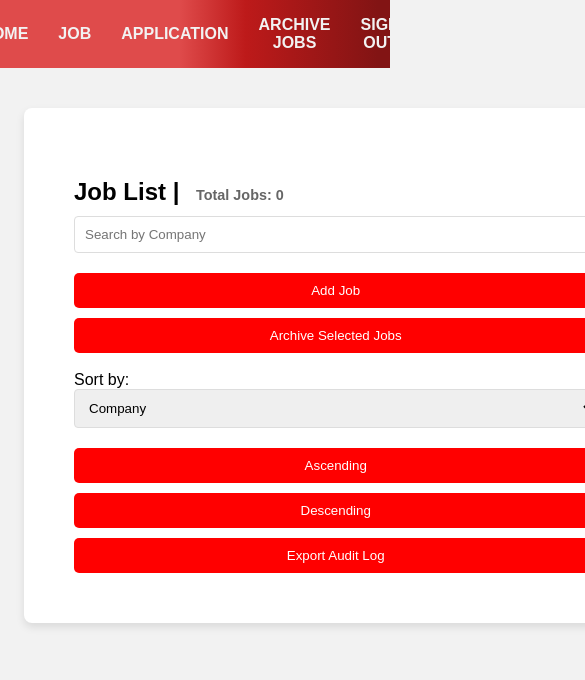
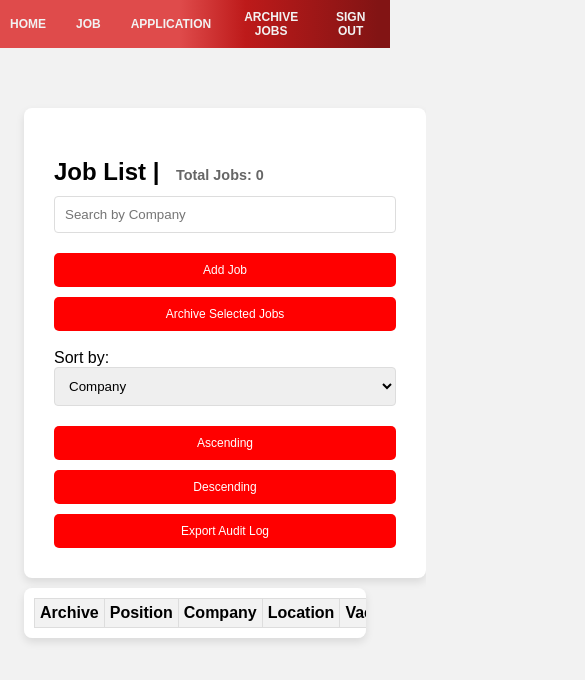
Before and after one commit to colde21/coworkwebPortal, a website with bundled scripts: page admin/job.html in a window 390 px wide. Shown: the top 680 px of the page, 585 px wide, since content can reach past the window. Built offline with nearby package versions, Linux system fonts and the light colour scheme; no server answers.

Commit message:
responsive job list table

```diff
--- a/admin/job.css
+++ b/admin/job.css
@@ -48,22 +48,23 @@ body {
 .job-container {
     padding: 16px;
     padding-top: 100px;
-    margin-top: 1px; /* Reduced margin to bring the container closer to the navbar */
+    margin-top: 1px;
     display: flex;
-    justify-content: space-between;
-    gap: 10px; /* Add a small gap between the two sections */
+    flex-wrap: wrap; /* Allows the content to wrap */
+    gap: 10px;
 }
 
 .job-actions {
     align-content: center;
     display: flex;
     flex-direction: column;
-    padding: 50px;
+    padding: 30px;
     background-color: white;
-    box-shadow: 0 4px 8px rgba(0, 0, 0, 0.1); /* Add shadow for depth */
-    border-radius: 8px;  /* Slightly rounded corners */
-    flex-shrink: 0; /* Prevent the actions column from shrinking */
-    transition: transform 0.2s ease-in-out; /* Smooth transition for hover effect */
+    box-shadow: 0 4px 8px rgba(0, 0, 0, 0.1);
+    border-radius: 8px;
+    flex-shrink: 0;
+    width: 100%;
+    max-width: 250px;
 }
 
 .job-actions h2 {
@@ -121,6 +122,7 @@ body {
 table {
     width: 100%;
     border-collapse: collapse;
+    min-width: 600px; /* Set minimum width for table for smaller viewports */
 }
 
 th, td {
@@ -132,15 +134,14 @@ th, td {
 th {
     background-color: #f2f2f2;
 }
-
 .jable {
     display: flex;
     padding: 30px;
-    width: 75%;
+    width: 76%; /* Adjust width */
     background-color: white;
-    box-shadow: 0 4px 8px rgba(0, 0, 0, 0.1); /* Add shadow for depth */
-    border-radius: 8px;  /* Slightly rounded corners */
-    transition: transform 0.2s ease-in-out; /* Smooth transition for hover effect */
+    box-shadow: 0 4px 8px rgba(0, 0, 0, 0.1);
+    border-radius: 8px;
+    overflow-x: auto;
 }
 
 /* Circular checkboxes */
@@ -192,15 +193,13 @@ table td button:active {
     transform: translateY(0); /* Return to original position on click */
 }
 
-/* Add pagination styles */
+
+/* Pagination */
 .pagination {
     display: flex;
     justify-content: center;
     align-items: center;
     margin-top: 20px;
-    font-family: Arial, Helvetica, sans-serif;
-    font-size: 14px;
-    color: #333;
 }
 
 .pagination span {
@@ -237,3 +236,35 @@ table td button:active {
     color: #fff;
     border-color: #333;
 }
+
+/* Responsive styles */
+@media only screen and (max-width: 768px) {
+    .job-actions {
+        width: 100%;
+        max-width: none; /* Remove the max width constraint */
+    }
+
+    .jable {
+        width: 100%; /* Ensure table container takes full width */
+        padding: 10px; /* Adjust padding for smaller screens */
+    }
+
+    table {
+        min-width: 100%; /* Allow the table to resize for smaller viewports */
+    }
+}
+
+@media only screen and (max-width: 480px) {
+    .links button {
+        font-size: 12px; /* Reduce font size on navigation for small screens */
+        padding: 10px;
+    }
+
+    th, td {
+        padding: 5px; /* Adjust table padding */
+    }
+
+    button {
+        font-size: 12px; /* Reduce button font size */
+    }
+}
```
